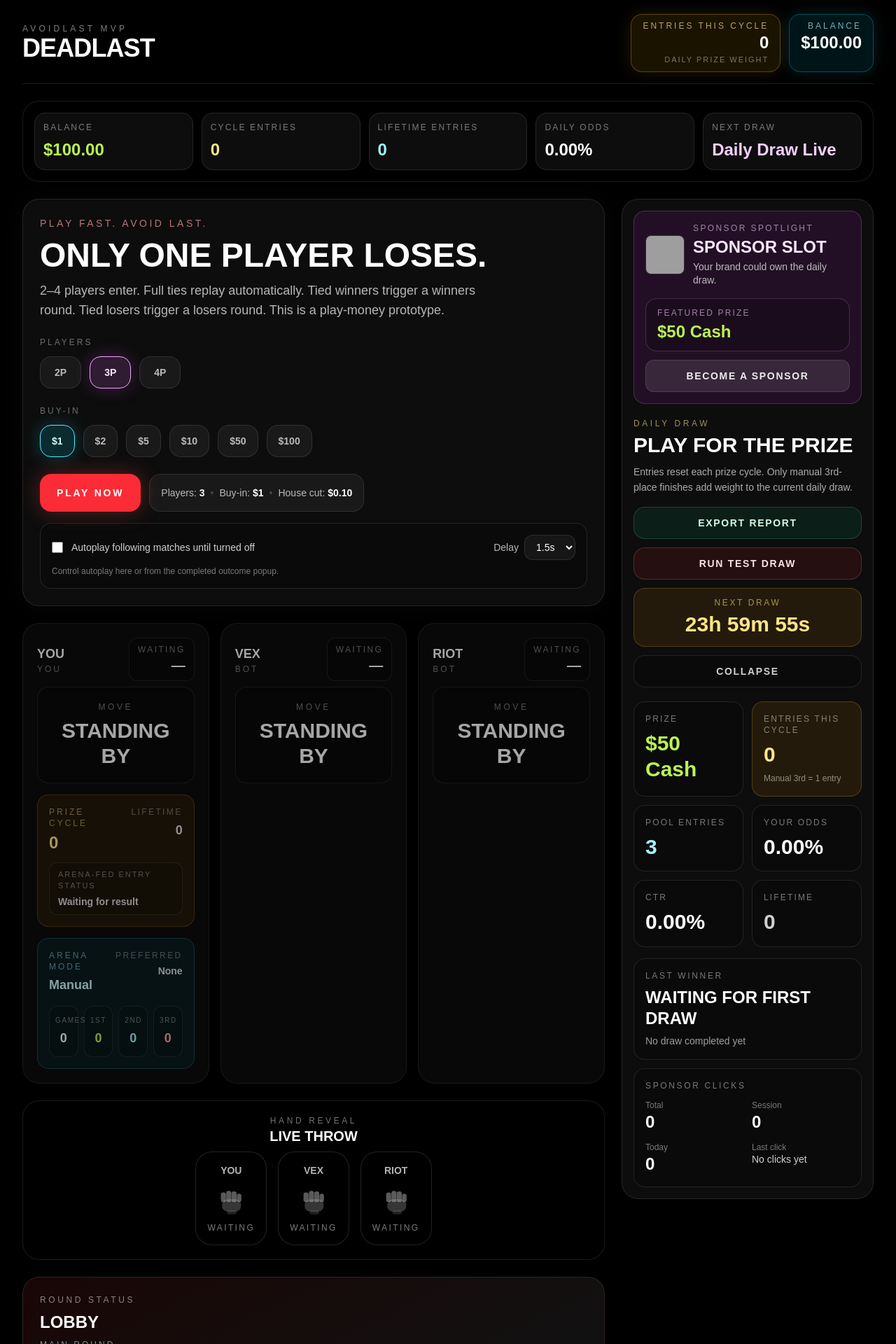
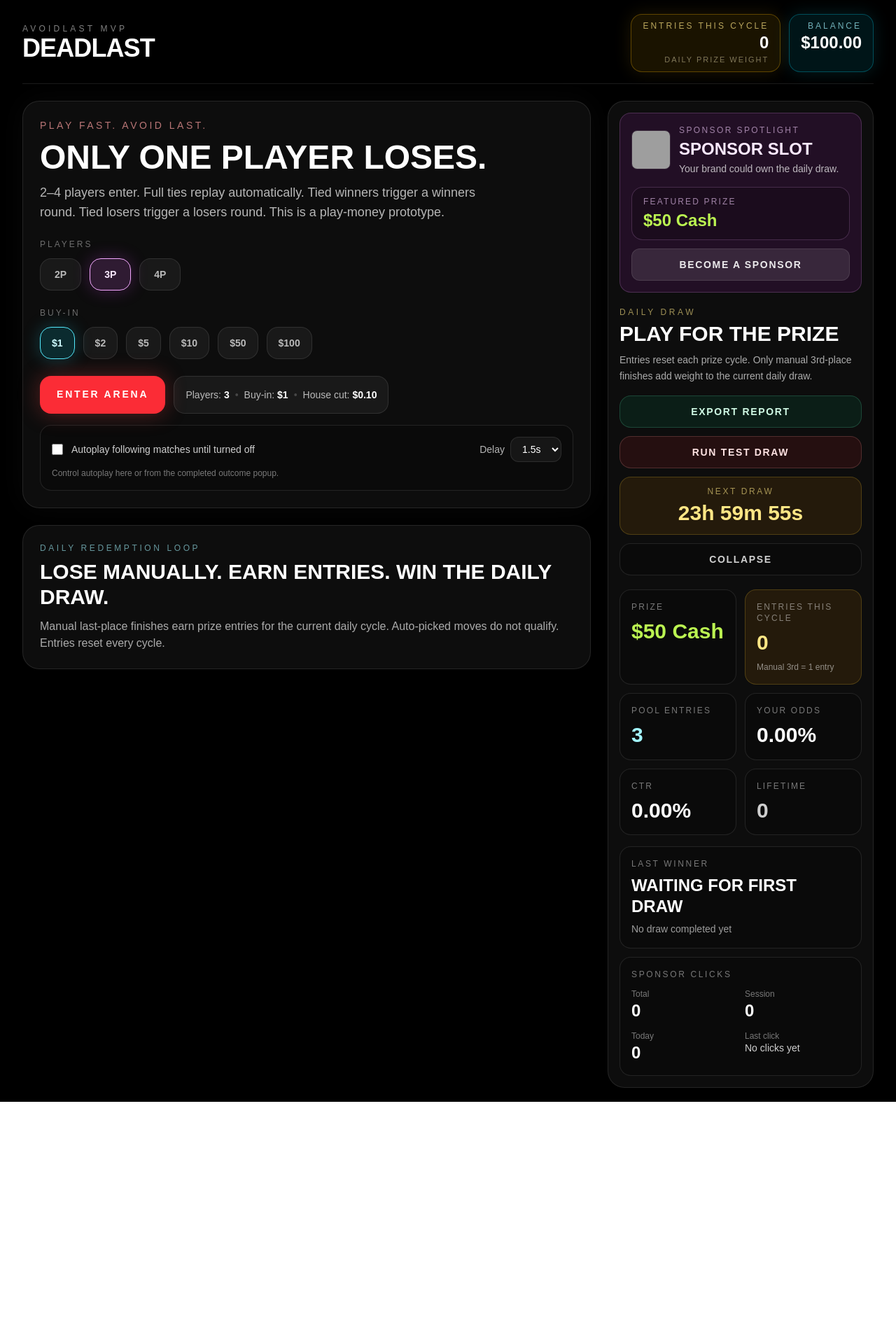
Before and after one commit to calmshock/deadlast, a Next.js app: page / in a window 1280 px wide. Shown: the top 1920 px of the page at 70% size. After the commit the page ends 1574 px from the top, so only its background shows below. Built offline with nearby package versions, Linux system fonts and the light colour scheme; grey boxes are pictures that could not be loaded.

Commit message:
clean-home-hub-layout

```diff
--- a/src/app/page.tsx
+++ b/src/app/page.tsx
@@ -2,27 +2,11 @@
 
 import Header from "@/components/deadlast/Header";
 import HeroPanel from "@/components/deadlast/HeroPanel";
-import PlayersSection from "@/components/deadlast/PlayersSection";
-import RoundStatusPanel from "@/components/deadlast/RoundStatusPanel";
-import ResultsPanel from "@/components/deadlast/ResultsPanel";
-import RoundLogPanel from "@/components/deadlast/RoundLogPanel";
 import DailyDrawPanel from "@/components/deadlast/DailyDrawPanel";
-import ResultModal from "@/components/deadlast/ResultModal";
-import PickModal from "@/components/deadlast/PickModal";
-import EntryToast from "@/components/deadlast/EntryToast";
-import HandReveal from "@/components/deadlast/HandReveal";
-import PlayerHud from "@/components/deadlast/PlayerHud";
 import { useDeadlastGame } from "@/hooks/useDeadlastGame";
-import type { Move } from "@/types/game";
 
 export default function HomePage() {
   const game = useDeadlastGame();
-
-  function handlePick(pick: Move) {
-    game.chooseMove(pick);
-  }
-
-  const showPickModal = game.showPickModal && !game.showResultModal;
 
   return (
     <main className="min-h-screen overflow-x-hidden bg-black text-white">
@@ -33,19 +17,7 @@ export default function HomePage() {
           entriesDelta={game.entriesEarnedThisMatch}
         />
 
-        <PlayerHud
-          balance={game.balance}
-          entries={game.entries}
-          lifetimeEntries={game.lifetimeEntries}
-          odds={
-            game.drawPoolEntries > 0 && game.entries > 0
-              ? `${((game.entries / game.drawPoolEntries) * 100).toFixed(2)}%`
-              : "0.00%"
-          }
-          countdown="Daily Draw Live"
-/>
-
-        <div className="mt-6 grid w-full gap-6 xl:grid-cols-[minmax(0,1fr)_360px]">
+        <div className="mt-6 grid w-full gap-6 xl:grid-cols-[minmax(0,1fr)_380px]">
           <section className="min-w-0 space-y-6">
             <HeroPanel
               buyIn={game.buyIn}
@@ -59,46 +31,24 @@ export default function HomePage() {
               startMatch={game.startMatch}
               setAutoPlayEnabled={game.setAutoPlayEnabled}
               setAutoPlayDelay={game.setAutoPlayDelay}
+              ctaLabel="Enter Arena"
+              ctaHref="/arena"
             />
 
-            <PlayersSection
-              players={game.players}
-              phase={game.phase}
-              activeIds={game.activeIds}
-              placements={game.placements}
-              results={game.results}
-              userCycleEntries={game.entries}
-              userLifetimeEntries={game.lifetimeEntries}
-              entriesAwardEligible={game.entriesAwardEligible}
-              entriesEarnedThisMatch={game.entriesEarnedThisMatch}
-              arenaAutoEnabled={game.arenaProfile.auto}
-              arenaGamesPlayed={game.arenaProfile.gamesPlayed}
-              arenaWins={game.arenaProfile.wins}
-              arenaSeconds={game.arenaProfile.seconds}
-              arenaThirds={game.arenaProfile.thirds}
-              arenaPreferredPick={game.arenaProfile.preferredPick}            />
+            <section className="rounded-3xl border border-white/10 bg-white/5 p-6">
+              <div className="text-xs uppercase tracking-[0.3em] text-cyan-200/60">
+                Daily redemption loop
+              </div>
 
-            <HandReveal
-              players={game.players}
-              activeIds={game.activeIds}
-              placements={game.placements}
-              phase={game.phase}
-            />
+              <h2 className="mt-2 text-3xl font-black uppercase">
+                Lose manually. Earn entries. Win the daily draw.
+              </h2>
 
-            <RoundStatusPanel
-              phase={game.phase}
-              stage={game.stage}
-              message={game.message}
-              buyIn={game.buyIn}
-            />
-
-            <ResultsPanel
-              results={game.results}
-              entriesAwardEligible={game.entriesAwardEligible}
-              entriesEarnedThisMatch={game.entriesEarnedThisMatch}
-            />
-
-            <RoundLogPanel roundLog={game.roundLog} />
+              <p className="mt-3 max-w-3xl text-white/65">
+                Manual last-place finishes earn prize entries for the current daily cycle.
+                Auto-picked moves do not qualify. Entries reset every cycle.
+              </p>
+            </section>
           </section>
 
           <aside className="min-w-0 xl:sticky xl:top-5 xl:self-start">
@@ -111,47 +61,17 @@ export default function HomePage() {
               nextDrawAt={game.nextDrawAt}
               lastDrawWinner={game.lastDrawWinner}
               lastDrawAt={game.lastDrawAt}
+              rankedWinners={game.rankedWinners}
+              runTestDraw={game.runTestDraw}
               sponsorClickStats={game.sponsorClickStats}
               handleSponsorClick={game.handleSponsorClick}
               recordImpression={game.recordImpression}
               ctr={game.ctr}
               exportSponsorReport={game.exportSponsorReport}
-              rankedWinners={game.rankedWinners}
-              runTestDraw={game.runTestDraw}
             />
           </aside>
         </div>
       </div>
-
-      {showPickModal && (
-        <PickModal
-          players={game.players}
-          activePlayers={game.activePlayers}
-          placements={game.placements}
-          phase={game.phase}
-          stage={game.stage}
-          message={game.message}
-          timer={game.timer}
-          moveStats={game.moveStats}
-          onPick={handlePick}
-        />
-      )}
-
-      <ResultModal
-        show={game.showResultModal}
-        finishContext={game.finishContext}
-        modalSummary={game.modalSummary}
-        autoPlayEnabled={game.autoPlayEnabled}
-        autoPlayDelay={game.autoPlayDelay}
-        entriesAwardEligible={game.entriesAwardEligible}
-        entriesEarnedThisMatch={game.entriesEarnedThisMatch}
-        setShowResultModal={game.setShowResultModal}
-        setAutoPlayEnabled={game.setAutoPlayEnabled}
-        setAutoPlayDelay={game.setAutoPlayDelay}
-        playAgain={game.playAgain}
-      />
-
-      {game.entryToast && <EntryToast amount={game.entryToast.amount} />}
     </main>
   );
 }
--- a/src/components/deadlast/DailyDrawPanel.tsx
+++ b/src/components/deadlast/DailyDrawPanel.tsx
@@ -80,7 +80,7 @@ export default function DailyDrawPanel({
   rankedWinners,
   runTestDraw,
 }: DailyDrawPanelProps) {
-  const [now, setNow] = useState(Date.now());
+  const [now, setNow] = useState(nextDrawAt);
   const [collapsed, setCollapsed] = useState(false);
   const hasTrackedImpression = useRef(false);
 
@@ -100,6 +100,8 @@ export default function DailyDrawPanel({
   const exportHandler = exportSponsorReport ?? onExportReport;
 
   useEffect(() => {
+    setNow(Date.now());
+
     const id = window.setInterval(() => {
       setNow(Date.now());
     }, 1000);
--- a/src/components/deadlast/HeroPanel.tsx
+++ b/src/components/deadlast/HeroPanel.tsx
@@ -1,3 +1,4 @@
+import Link from "next/link";
 import { BUY_INS } from "@/types/game"
 import type { GameMode, Phase } from "@/types/game"
 
@@ -14,6 +15,8 @@ type HeroPanelProps = {
 
   setBuyIn: (value: number) => void
   startMatch: () => void
+  ctaLabel?: string
+  ctaHref?: string
 
   setAutoPlayEnabled: (value: boolean) => void
   setAutoPlayDelay: (value: number) => void
@@ -34,6 +37,8 @@ export default function HeroPanel({
 
   setBuyIn,
   startMatch,
+  ctaLabel,
+  ctaHref,
 
   setAutoPlayEnabled,
   setAutoPlayDelay,
@@ -100,12 +105,21 @@ export default function HeroPanel({
       </div>
 
       <div className="mt-6 flex flex-wrap gap-3">
-        <button
-          onClick={startMatch}
-          className="rounded-2xl bg-red-500 px-6 py-4 text-sm font-black uppercase tracking-[0.2em] text-white shadow-[0_0_30px_rgba(239,68,68,0.35)] transition hover:scale-[1.02] hover:bg-red-400"
-        >
-          {phase === "lobby" ? "Play Now" : "New Match"}
-        </button>
+        {ctaHref ? (
+          <Link
+            href={ctaHref}
+            className="rounded-2xl bg-red-500 px-6 py-4 text-sm font-black uppercase tracking-[0.2em] text-white shadow-[0_0_30px_rgba(239,68,68,0.35)] transition hover:scale-[1.02] hover:bg-red-400"
+          >
+            {ctaLabel ?? "Enter Arena"}
+          </Link>
+        ) : (
+          <button
+            onClick={startMatch}
+            className="rounded-2xl bg-red-500 px-6 py-4 text-sm font-black uppercase tracking-[0.2em] text-white shadow-[0_0_30px_rgba(239,68,68,0.35)] transition hover:scale-[1.02] hover:bg-red-400"
+          >
+            {ctaLabel ?? (phase === "lobby" ? "Play Now" : "New Match")}
+          </button>
+        )}
 
         <div className="rounded-2xl border border-white/10 bg-white/5 px-4 py-4 text-sm text-white/70">
           <span>
```
